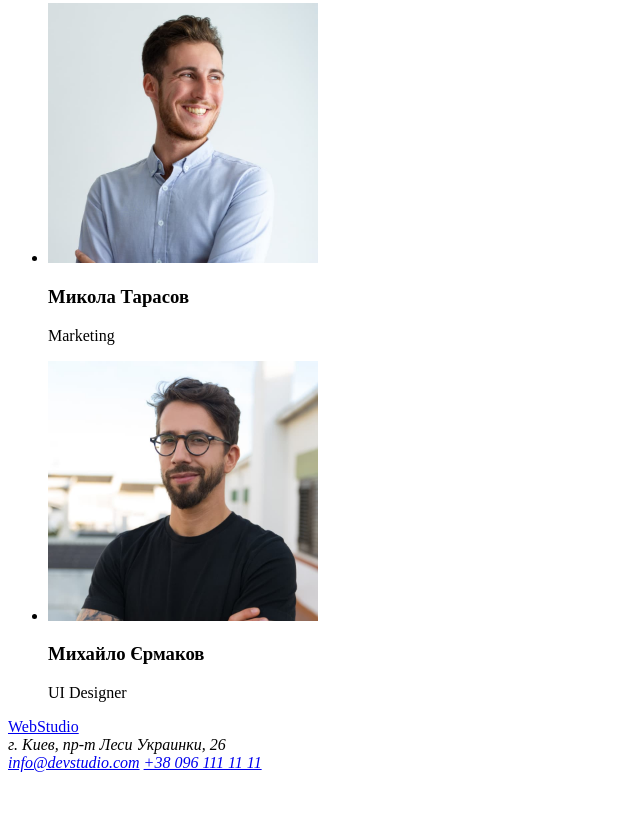
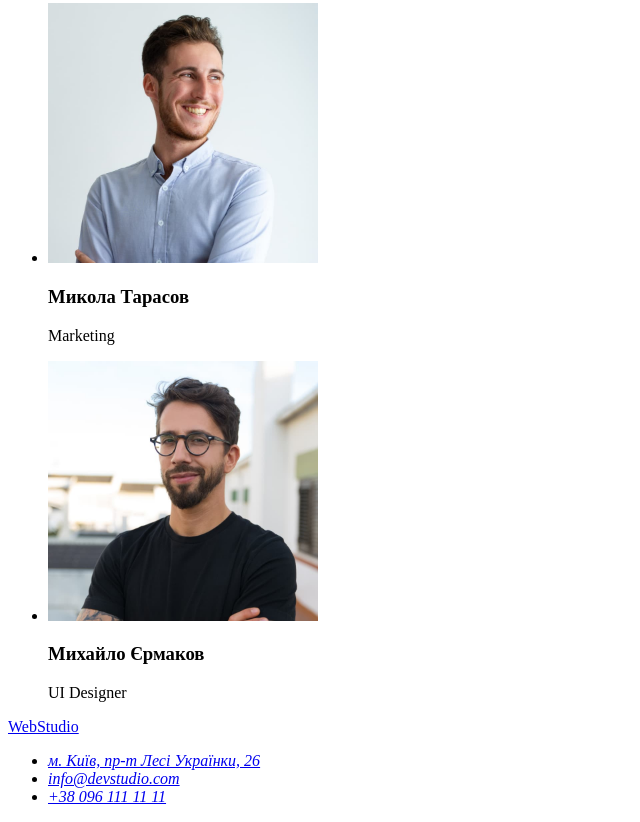
Before and after one commit to nataliiasirenko/goit-markup-hw-01, a plain HTML site: page index.html in a window 1280 px wide. Shown: the part 2333-3155 px from the top of the page, without its empty margins (0-640 px from the left). Before the commit the page ends 3113 px from the top, so only its background shows below. Drawn offline with Linux system fonts and the light colour scheme.

Commit message:
address link to google maps

```diff
--- a/index.html
+++ b/index.html
@@ -100,11 +100,14 @@
 <footer>
     <a href="/">WebStudio</a>
     <address>
-        г. Киев, пр-т Леси Украинки, 26
-    </address>
-    <address>
-        <a href="mailto:info@devstudio.com">info@devstudio.com</a>
-        <a href="tel:+380961111111">+38 096 111 11 11</a>
+        <ul>
+            <li>
+                <a href="https://www.google.com/maps/embed?pb=!1m18!1m12!1m3!1d2541.7792674063135!2d30.53619711492785!3d50.42658409696656!2m3!1f0!2f0!3f0!3m2!1i1024!2i768!4f13.1!3m3!1m2!1s0x40d4cf0e1795fc63%3A0x1f16d18363f9ff4!2sArkhitektor%20Krasy!5e0!3m2!1sen!2suk!4v1658938171681!5m2!1sen!2suk" width="600" height="450" style="border:0;" allowfullscreen="" loading="lazy" referrerpolicy="no-referrer-when-downgrade" target="_blank" rel="noopener noreferrer">м. Київ, пр-т Лесі Українки, 26</a></li>
+            <li>
+                <a href="mailto:info@devstudio.com">info@devstudio.com</a></li>
+            <li>
+                <a href="tel:+380961111111">+38 096 111 11 11</a></li>
+        </ul>
     </address>
 </footer>
 </body>
```
